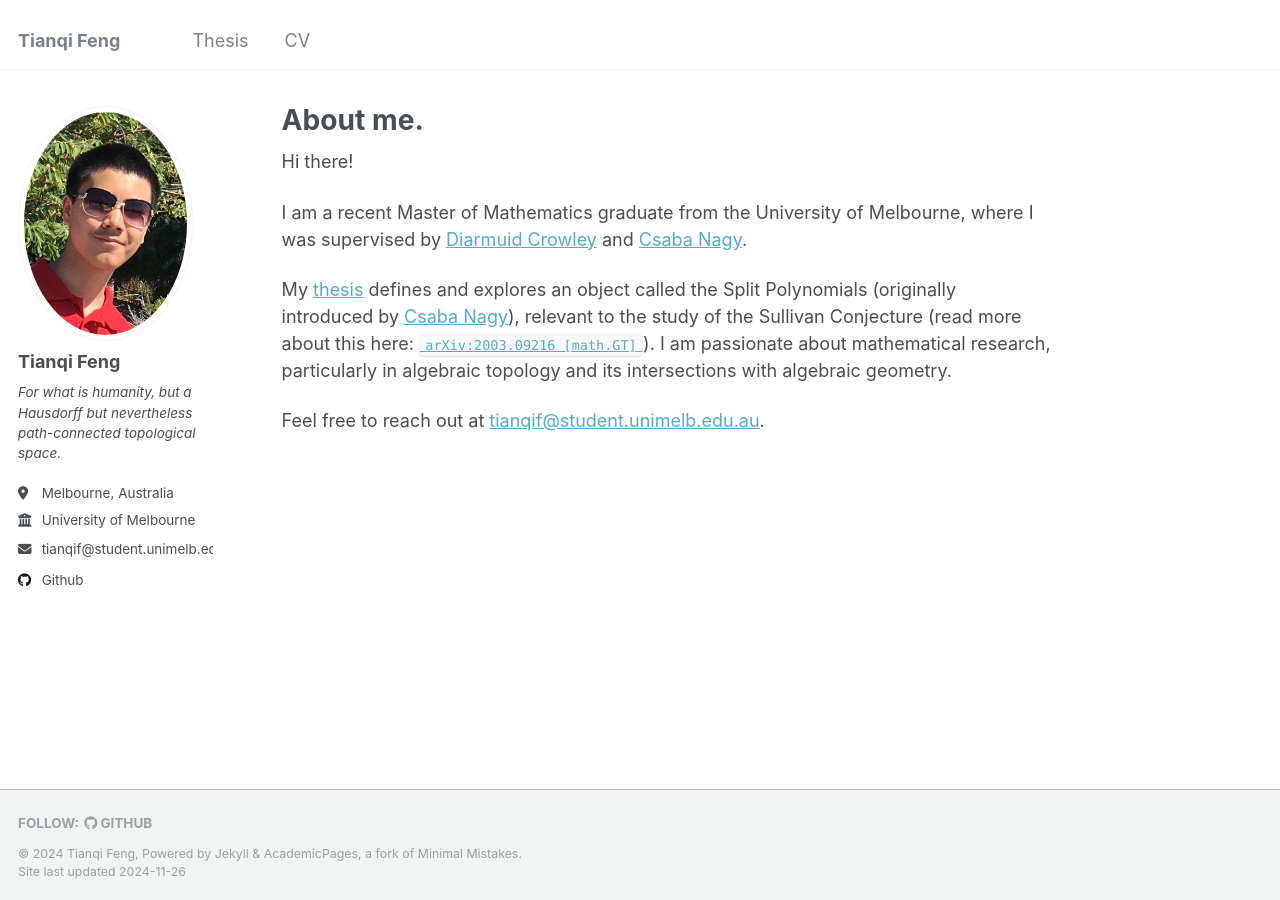
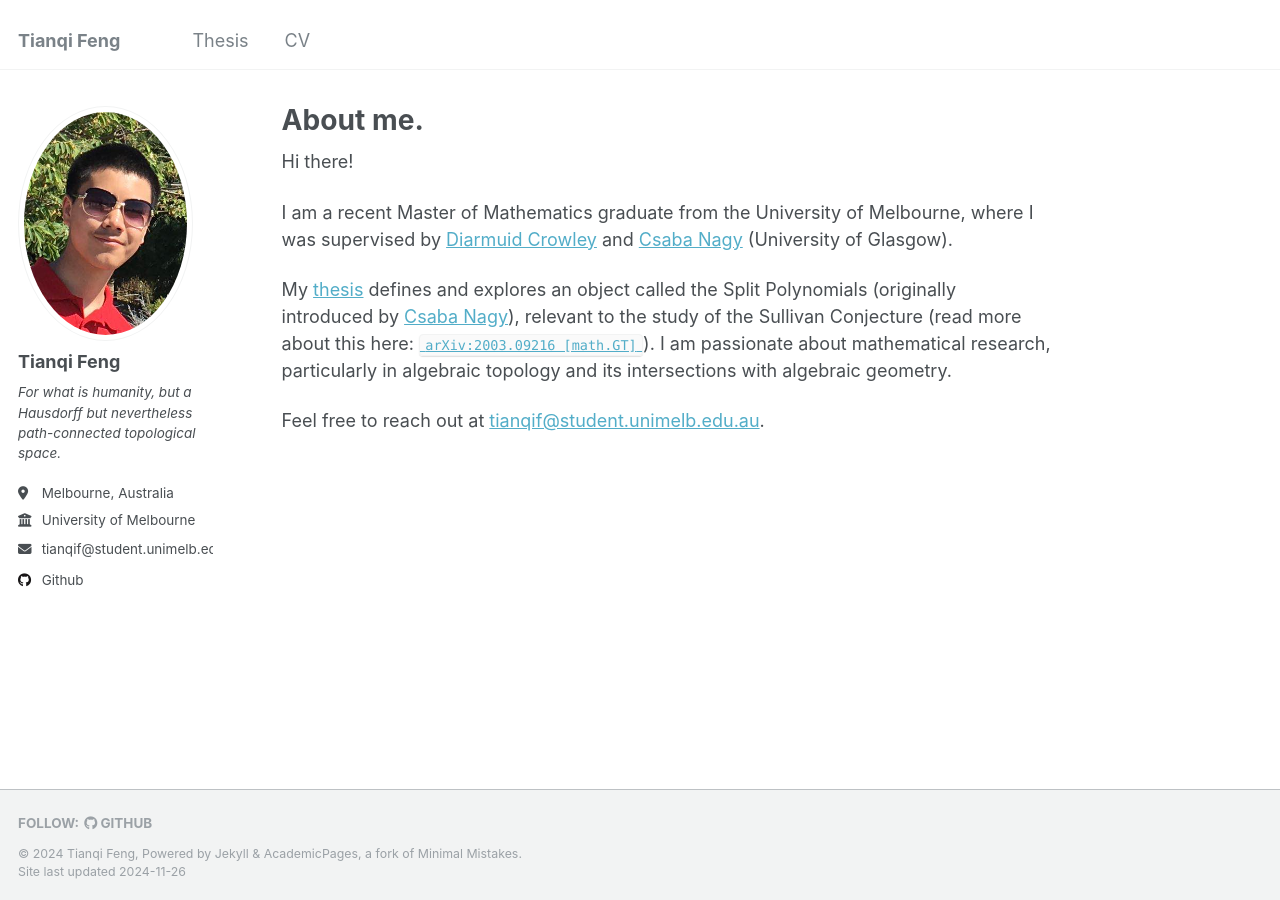
Before and after one commit to feng-tq/feng-tq.github.io, a Jekyll site: the page built from _pages/about.md, in a window 1280 px wide. Built offline with Jekyll 4.4.1, drawn with Linux system fonts in a browser that asks for light colours.

```diff
--- a/_pages/about.md
+++ b/_pages/about.md
@@ -9,7 +9,8 @@ redirect_from:
 
 Hi there!
 
-I am a recent Master of Mathematics graduate from the University of Melbourne, where I was supervised by [Diarmuid Crowley][crowley] and [Csaba Nagy][nagy].
+I am a recent Master of Mathematics graduate from the University of Melbourne,
+where I was supervised by [Diarmuid Crowley][crowley] and [Csaba Nagy][nagy] (University of Glasgow).
 
 My [thesis][thesis] defines and explores an object called the Split Polynomials (originally introduced by [Csaba Nagy][nagy]),
 relevant to the study of the Sullivan Conjecture (read more about this here: [`arXiv:2003.09216 [math.GT]`][crowley20]).
```
Also changed, not shown: _pages/cv.md (+1 -1 lines).
